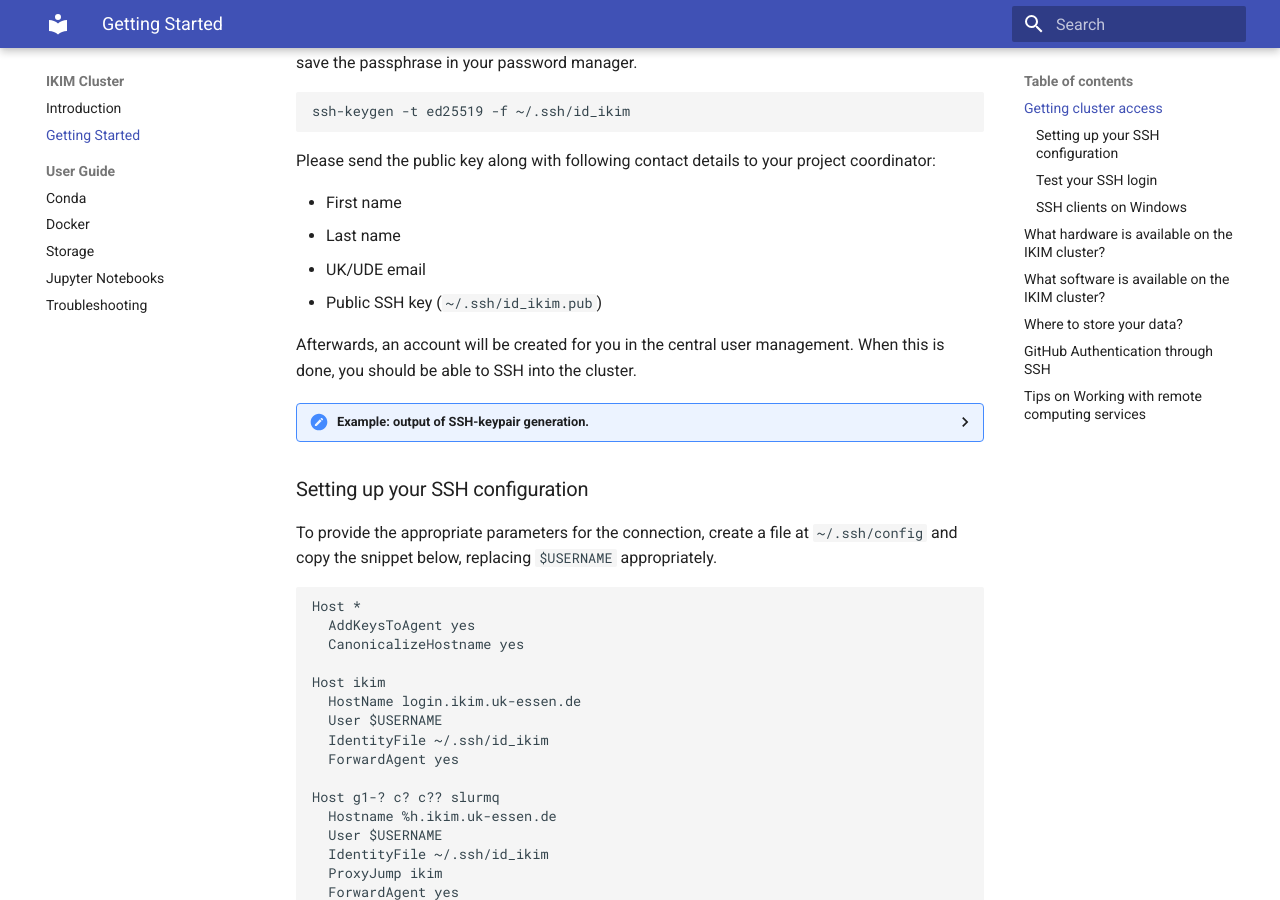
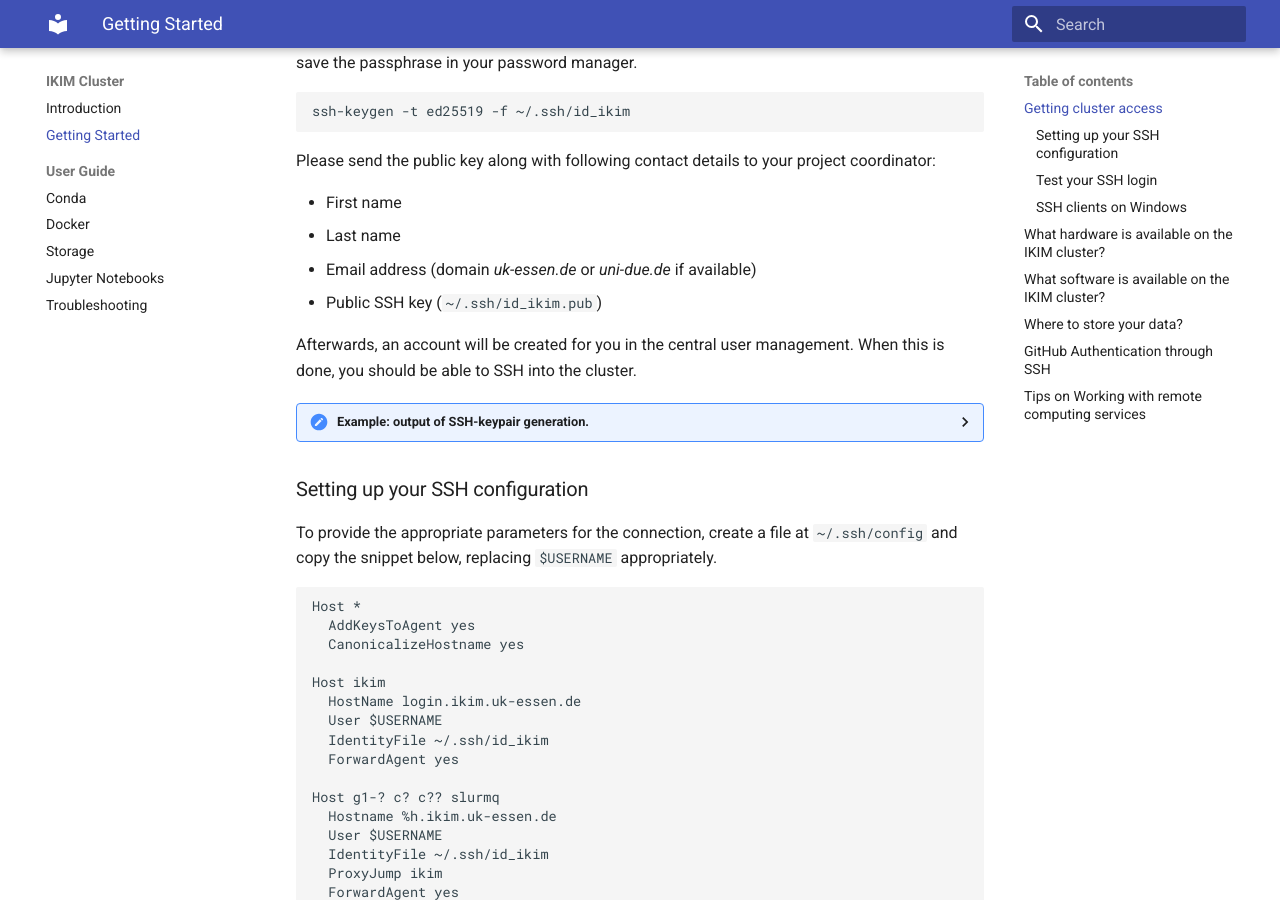
Before and after one commit to IKIM-Essen/ClusterDocs, an MkDocs documentation site: the page built from docs/getting-started.md, in a window 1280 px wide and 900 px high, scrolled down 457 px. Built offline with MkDocs 1.6.1 and Material for MkDocs 9.7.7, drawn with Linux system fonts in a browser that asks for light colours.

Commit message:
Specify that external email domains are allowed (#13)

```diff
--- a/docs/getting-started.md
+++ b/docs/getting-started.md
@@ -18,7 +18,7 @@ Please send the public key along with following contact details to your project
 
 - First name
 - Last name
-- UK/UDE email
+- Email address (domain _uk-essen.de_ or _uni-due.de_ if available)
 - Public SSH key (`~/.ssh/id_ikim.pub`)
 
 Afterwards, an account will be created for you in the central user management. When this is done, you should be able to SSH into the cluster.
```
